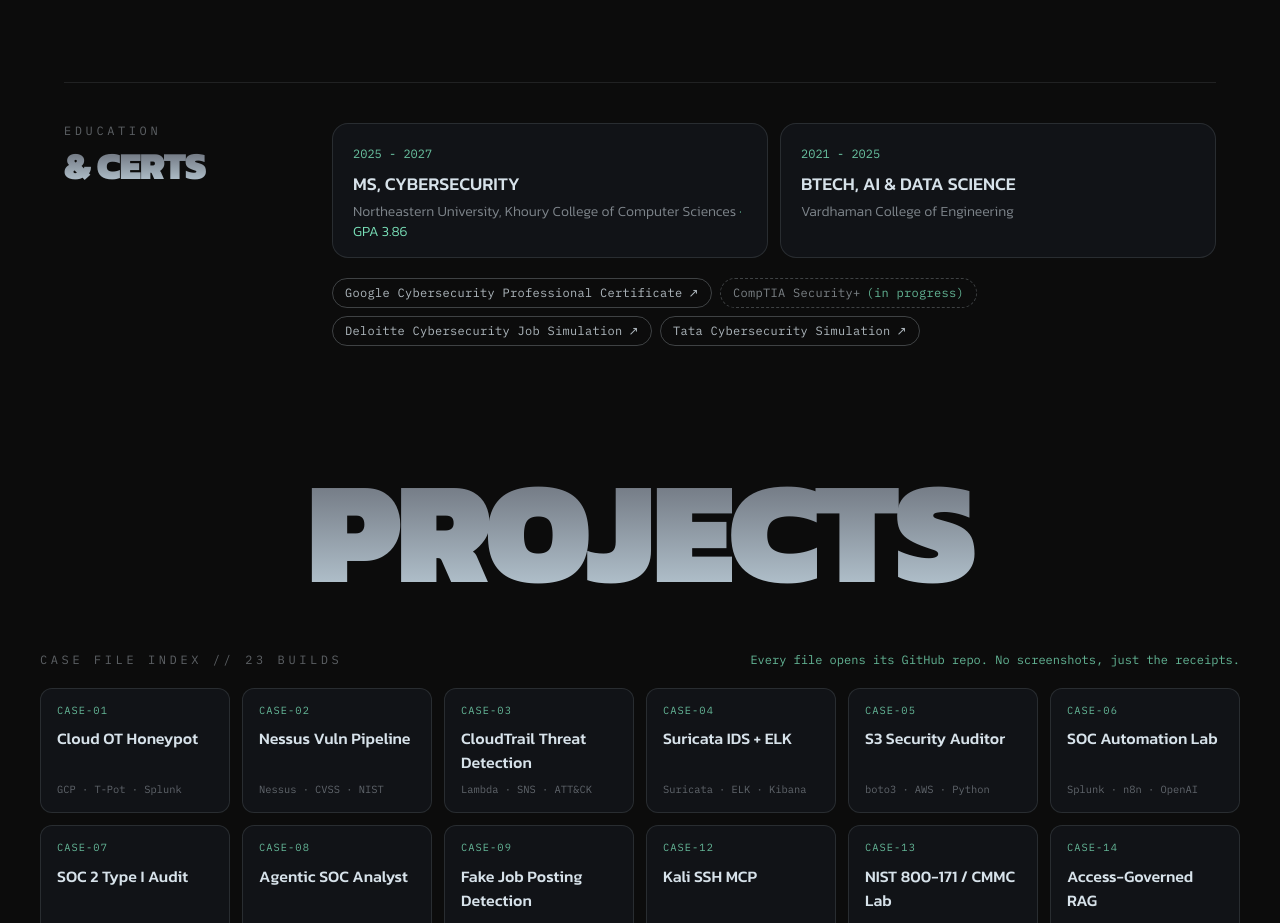
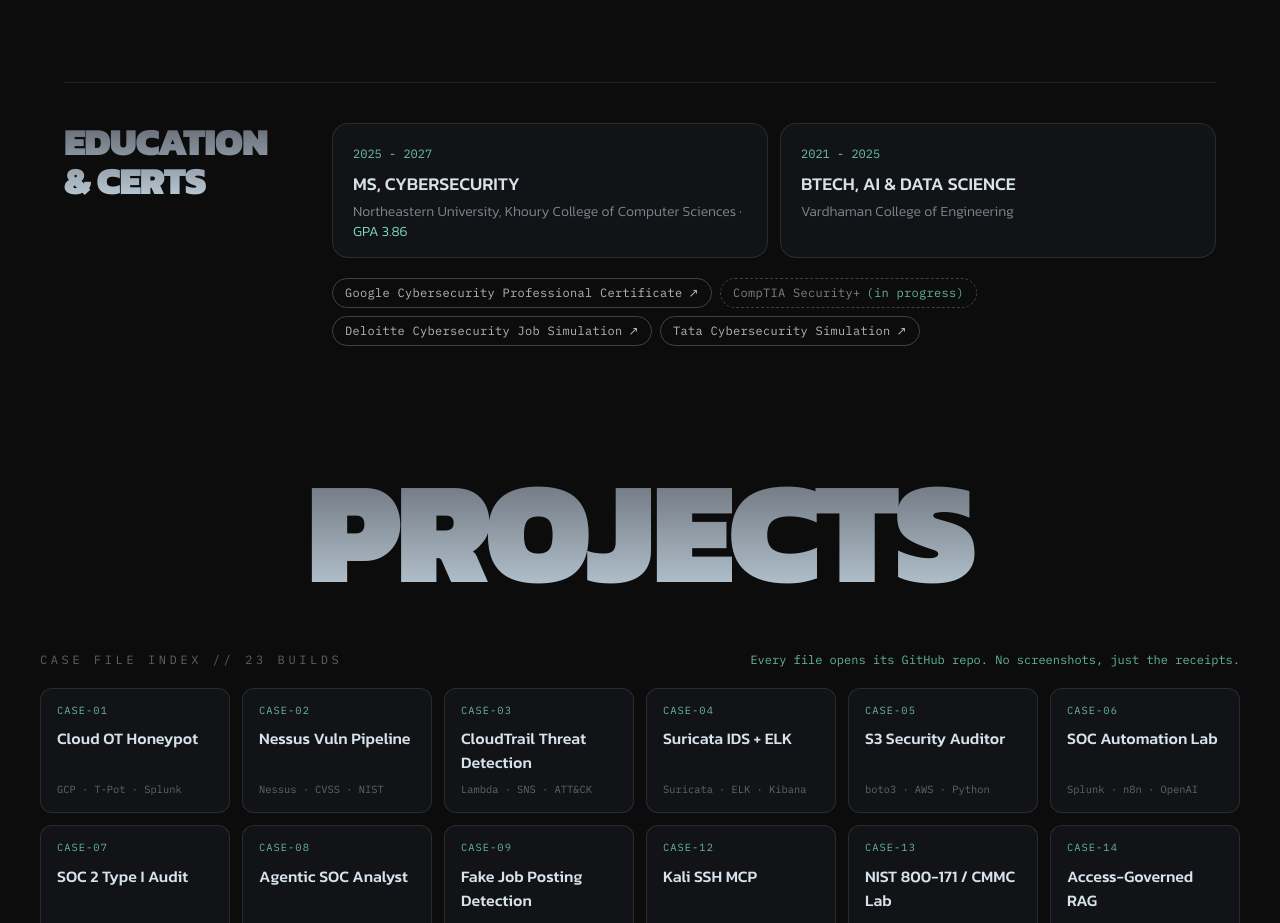
Before and after one commit to ronankongala/portfolio, a React (Vite) app: page / in a window 1280 px wide. Shown: the part 3160-4083 px from the top of the page. Built offline with nearby package versions, Linux system fonts and the light colour scheme.

Commit message:
Size Education heading to match & Certs
Replaces the small mono Education label with a heading line in the same
style and size (38.4px desktop) as & Certs.

```diff
--- a/src/sections/EducationSection.tsx
+++ b/src/sections/EducationSection.tsx
@@ -9,12 +9,12 @@
     <section id="education" className="px-5 sm:px-8 md:px-10 pb-20 sm:pb-24">
       <div className="max-w-6xl mx-auto grid grid-cols-1 md:grid-cols-[220px_1fr] gap-4 md:gap-12 border-t border-[#D7E2EA]/10 pt-10">
         <FadeIn y={20}>
-          <p className="font-mono text-xs tracking-[0.3em] text-[#D7E2EA]/40 uppercase">Education</p>
           <h2
-            className="hero-heading font-black uppercase leading-none tracking-tight mt-2 whitespace-nowrap"
+            className="hero-heading font-black uppercase leading-none tracking-tight whitespace-nowrap"
             style={{ fontSize: 'clamp(1.8rem, 3vw, 2.4rem)' }}
           >
-            & Certs
+            Education
+            <br />& Certs
           </h2>
         </FadeIn>
 
```
